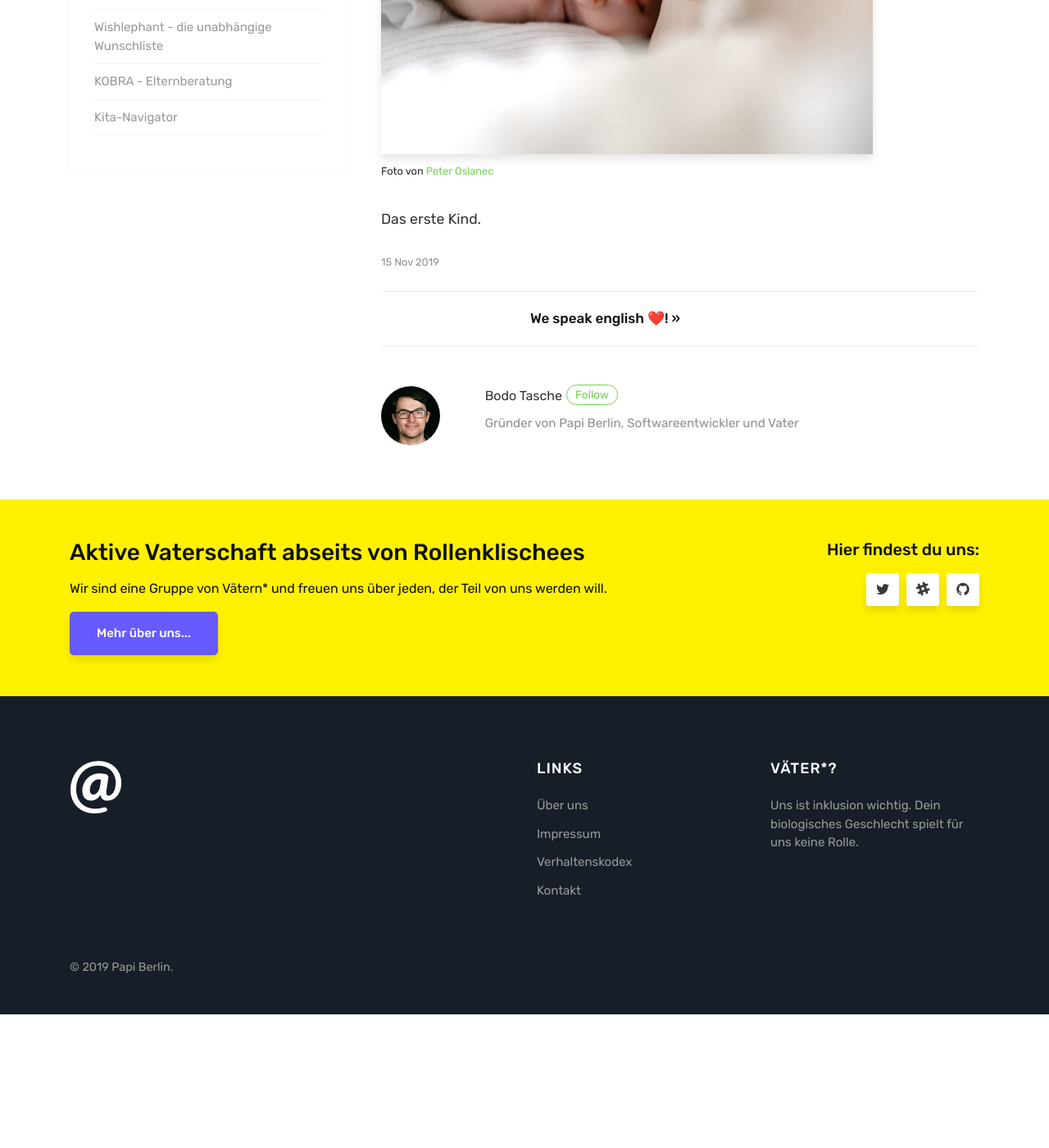
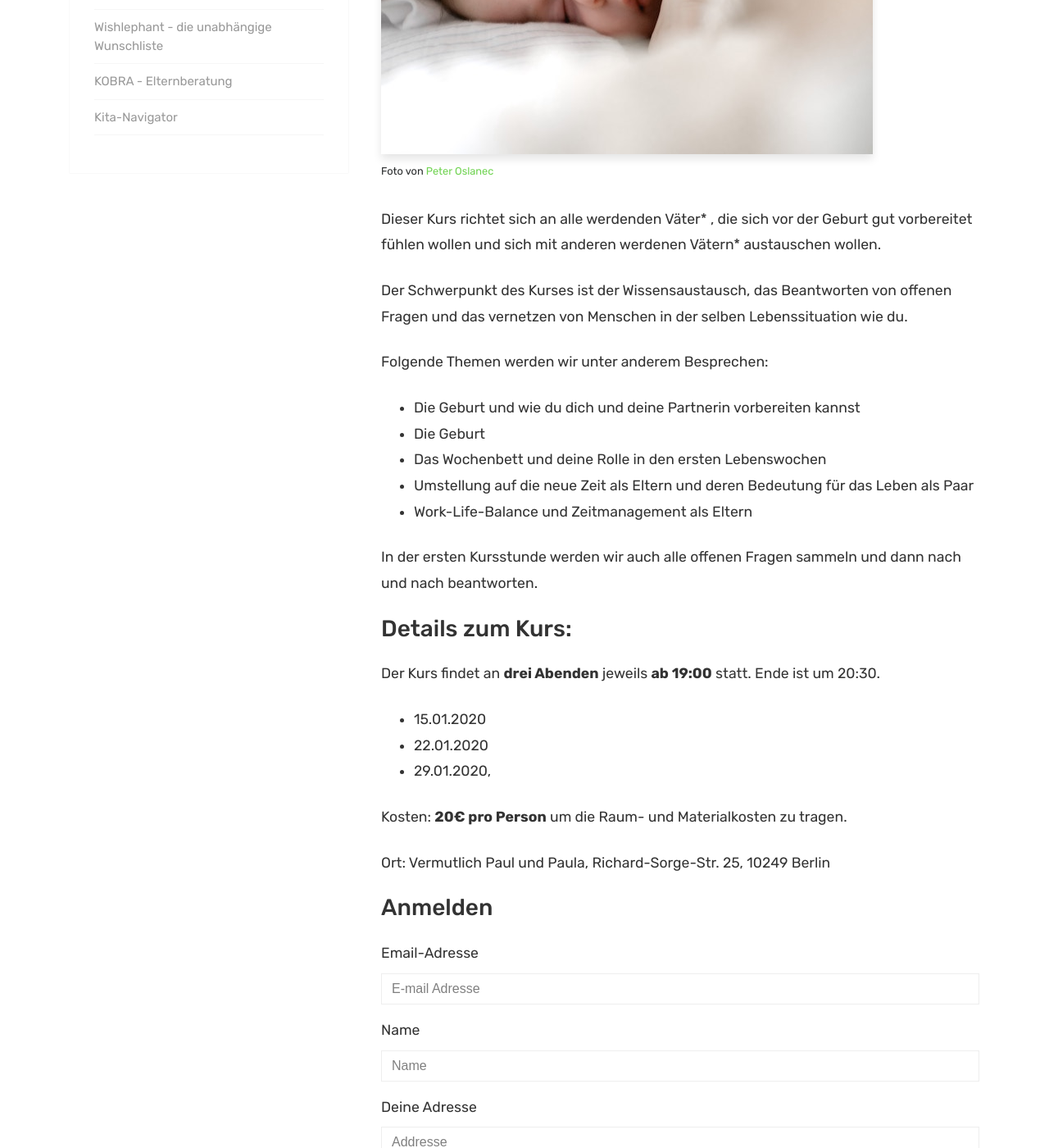
Before and after one commit to papiberlin/website, a Jekyll site: the page built from _posts/2019-11-15-beginner-kurs.md, in a window 1280 px wide and 1400 px high, scrolled down 474 px. Shown: the whole window at 82% size. Built offline with Jekyll 4.4.1, drawn with Linux system fonts in a browser that asks for light colours; before the commit the page ends 1711 px from its top, so only the background shows below that; some of the changed text lies outside the part shown.

Commit message:
added baby kurs

```diff
--- a/_layouts/default.html
+++ b/_layouts/default.html
@@ -72,7 +72,7 @@
                     </li>
 
                     <li class="nav-item">
-                        <a class="nav-link highlight" href="{{ site.baseurl}}/pages/beginner-kurs">Väter-Kurs</a>
+                        <a class="nav-link highlight" href="{{ site.baseurl}}/pages/beginner-kurs">Väter*-Kurs</a>
                     </li>
 
                 </ul>
@@ -118,7 +118,7 @@
             <div class="container">
                 <div class="row justify-content-center">
                     <div class="col-md-8">
-                        <h3>Aktive Vaterschaft abseits von Rollenklischees</h3>
+                        <h3>Aktive Vater*schaft abseits von Rollenklischees</h3>
                         <p>Wir sind eine Gruppe von Vätern* und freuen uns über jeden, der Teil von uns werden will.</p>
                         <a class="btn btn-primary btn-lg" href="#">Mehr über uns...</a>
                     </div>
--- a/_posts/2019-11-15-beginner-kurs.md
+++ b/_posts/2019-11-15-beginner-kurs.md
@@ -8,4 +8,60 @@ image_credit: Foto von <a href="https://unsplash.com/@peter_oslanec">Peter Oslan
 featured: true
 author: bodo
 ---
-Das erste Kind.
+Dieser Kurs richtet sich an alle werdenden Väter* , die sich vor der Geburt gut vorbereitet fühlen wollen und sich mit anderen werdenen Vätern* austauschen wollen.
+
+Der Schwerpunkt des Kurses ist der Wissensaustausch, das Beantworten von offenen Fragen und das vernetzen von Menschen in der selben Lebenssituation wie du.
+
+Folgende Themen werden wir unter anderem Besprechen:
+
+* Die Geburt und wie du dich und deine Partnerin vorbereiten kannst
+* Die Geburt
+* Das Wochenbett und deine Rolle in den ersten Lebenswochen
+* Umstellung auf die neue Zeit als Eltern und deren Bedeutung für das Leben als Paar
+* Work-Life-Balance und Zeitmanagement als Eltern
+
+In der ersten Kursstunde werden wir auch alle offenen Fragen sammeln und dann
+nach und nach beantworten.
+
+### Details zum Kurs:
+
+Der Kurs findet an **drei Abenden** jeweils **ab 19:00** statt. Ende ist um 20:30.
+
+* 15.01.2020
+* 22.01.2020
+* 29.01.2020,
+
+Kosten: **20€ pro Person** um die Raum- und Materialkosten zu tragen.
+
+Ort: Vermutlich Paul und Paula, Richard-Sorge-Str. 25, 10249 Berlin
+
+### Anmelden
+
+<form action="https://formsubmit.co/{{site.email}}" method="POST">
+  <input type="hidden" name="kurs" value="vaterkurs">
+  <input type="hidden" name="_replyto">
+
+  <div class="form-group row">
+    <div class="col-md-12">
+      <label for="email">Email-Adresse</label>
+      <input id="email" class="form-control" type="email" name="email" placeholder="E-mail Adresse" required="required">
+    </div>
+  </div>
+
+  <div class="form-group row">
+    <div class="col-md-12">
+      <label for="name">Name</label>
+      <input id="name" class="form-control" name="name" placeholder="Name" required="required">
+    </div>
+  </div>
+
+  <div class="form-group row">
+    <div class="col-md-12">
+      <label for="postal">Deine Adresse</label>
+      <textarea id="postal" class="form-control" name="address" placeholder="Addresse" required="required"></textarea>
+    </div>
+  </div>
+
+  <input class="btn btn-success" type="submit" value="Teilnehmen">
+
+</form>
--- a/assets/css/theme.css
+++ b/assets/css/theme.css
@@ -510,6 +510,10 @@ figure .featured-image {
 .article-post p iframe {
   margin-bottom: 0.5rem;
 }
+.article-post form {
+  margin-bottom: 1rem;
+}
+
 .share {
   text-align: center;
 }
```
Also changed, not shown: about.md (+2 -2 lines).
